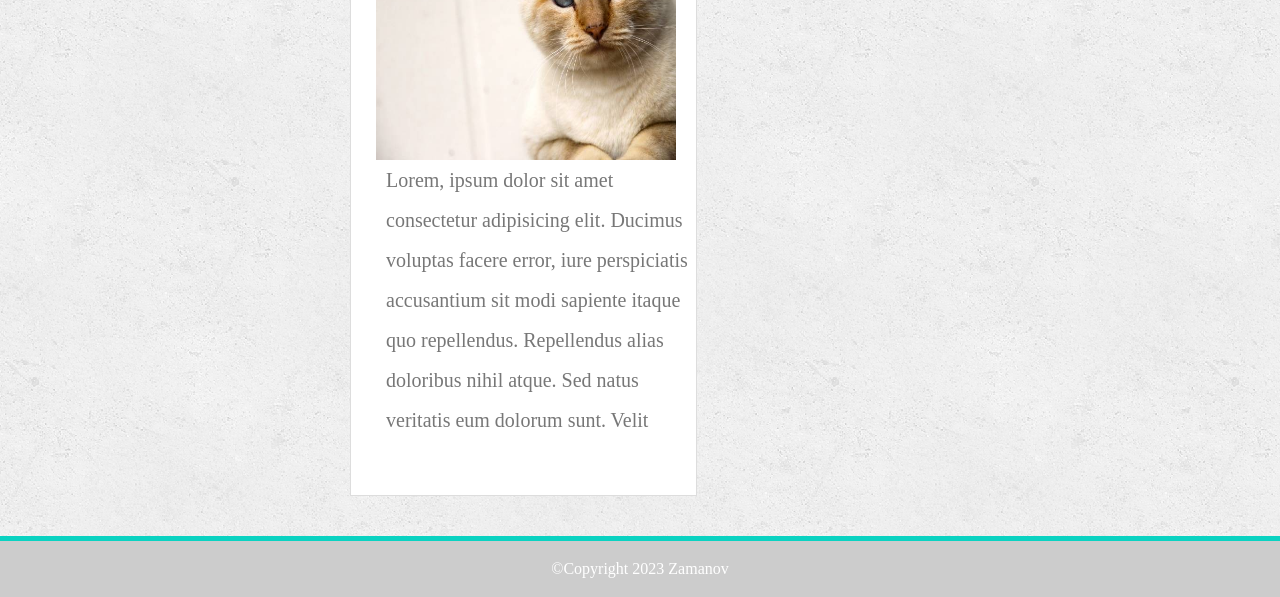
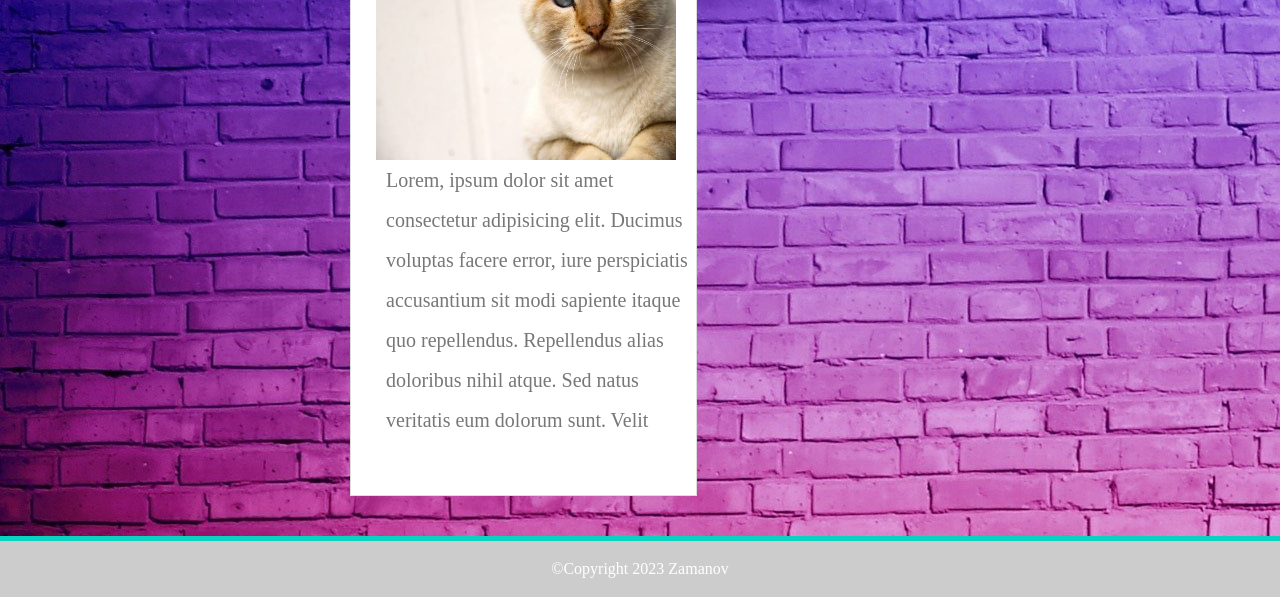
Before and after one commit to zamanovilgar/portfolio-with-flex, a plain HTML site: page index.html in a window 1280 px wide. Shown: the part 376-973 px from the top of the page. Drawn offline with Linux system fonts and the light colour scheme.

Commit message:
background-foto

```diff
--- a/assets/css/style.css
+++ b/assets/css/style.css
@@ -6,7 +6,7 @@
 }
 body {
   height: 100%;
-  background-image: url("/assets/image/concrete_seamless.png");
+  background-image: url("/assets/image/1.jpg");
 }
 header {
   background-color: #fff;
```
Also changed, not shown: assets/image/1.jpg (added).
